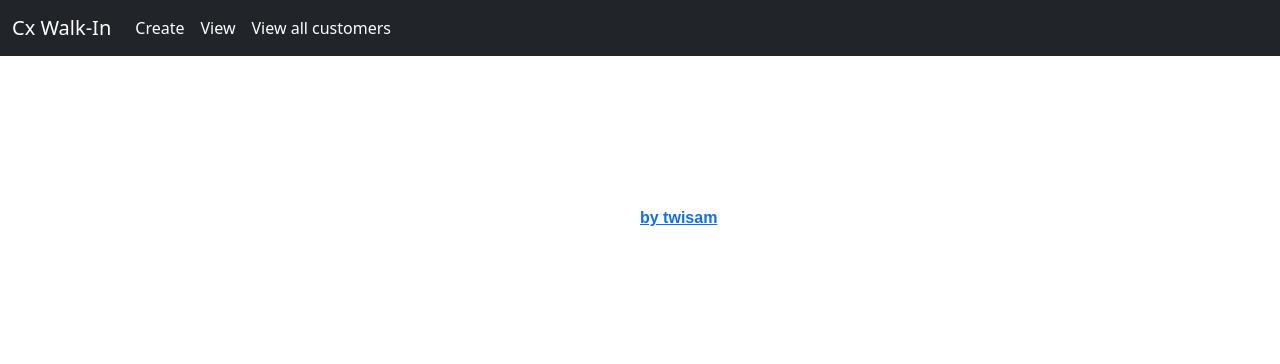
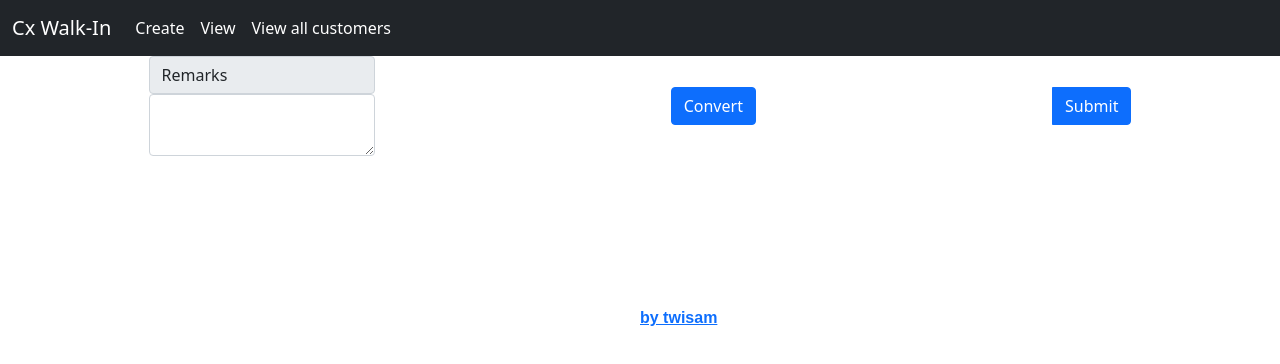
Before and after one commit to lennoxstark47/walkinregister, a React (Create React App) app: page /edit/1 in a window 1280 px wide. Shown: the top 364 px of the page. Built offline with nearby package versions, Linux system fonts and the light colour scheme; no server answers; a web font is replaced by a local one.

Commit message:
edit remarks and converted

```diff
--- a/src/App.js
+++ b/src/App.js
@@ -6,22 +6,16 @@ import Submit from './components/Submit';
 import CxList from './components/CxList';
 import succesfull from './components/succesfull';
 import unsuccessfull from './components/unsuccessfull';
+import Editcx from './components/Editcx';
 import './App.css';
 function App() {
 	return (
 		<Router>
 			<div className='App'>
 				<Navbar />
-				<Route
-					path='/'
-					exact
-					component={Submit}
-				/>
+				<Route path='/' exact component={Submit} />
 				<Route path='/view' component={Search} />
-				<Route
-					path='/cxlist'
-					component={CxList}
-				/>
+				<Route path='/cxlist' component={CxList} />
 				<Route
 					path='/success'
 					component={succesfull}
@@ -30,6 +24,7 @@ function App() {
 					path='/fail'
 					component={unsuccessfull}
 				/>
+				<Route path='/edit/:id' component={Editcx} />
 				<footer className='footer'>
 					<a href='https://github.com/lennoxstark47'>
 						by twisam
--- a/src/components/CxList.jsx
+++ b/src/components/CxList.jsx
@@ -1,5 +1,6 @@
 import axios from 'axios';
 import React, { Component } from 'react';
+import { Link } from 'react-router-dom';
 
 export default class CxList extends Component {
 	constructor(props) {
@@ -28,9 +29,8 @@ export default class CxList extends Component {
 			});
 	}
 
-	customerList() {
-		return this.state.customers.map(
-			(customer) => {
+	customerList(props) {
+		return this.state.customers.map((customer) => {
 			return (
 				<tr>
 					<td>{customer.name}</td>
@@ -43,10 +43,14 @@ export default class CxList extends Component {
 					) : (
 						<td>Not-Converted</td>
 					)}
+					<td>
+						<Link to={'/edit/' + customer._id}>
+							edit
+						</Link>
+					</td>
 				</tr>
 			);
-			}
-		);
+		});
 	}
 
 	render() {
--- /dev/null
+++ b/src/components/Editcx.jsx
@@ -0,0 +1,102 @@
+import axios from 'axios';
+import React, { Component } from 'react';
+
+export default class Editcx extends Component {
+	constructor(props) {
+		super(props);
+		this.state = {
+			remarks: '',
+			isConverted: null,
+		};
+	}
+
+	componentDidMount() {
+		axios
+			.get(
+				'https://secure-dusk-73088.herokuapp.com/api/customer/' +
+					this.props.match.params.id
+			)
+			.then((res) => {
+				this.setState({
+					isConverted: res.data.isConverted,
+				});
+				console.log(res.data);
+			})
+			.catch((err) => {
+				console.log(err);
+			});
+
+		console.log(this.state.isConverted);
+	}
+
+	onRemarksChange = (event) => {
+		this.setState({
+			remarks: event.target.value,
+		});
+	};
+
+	onToggle = (event) => {
+		if (this.state.isConverted) {
+			this.setState({ isConverted: false });
+		} else {
+			this.setState({ isConverted: true });
+		}
+	};
+
+	handleSubmit = (event) => {
+		event.preventDefault();
+		const updatedCx = {
+			remarks: this.state.remarks,
+			isConverted: this.state.isConverted,
+		};
+
+		axios
+			.put(
+				'https://secure-dusk-73088.herokuapp.com/api/customer/' +
+					this.props.match.params.id,
+				updatedCx
+			)
+			.then((res) => {
+				console.log(res.data);
+			})
+			.catch((err) => {
+				console.log(err);
+			});
+	};
+
+	render() {
+		return (
+			<div
+				className='input-group'
+				style={{
+					display: 'flex',
+					alignItems: 'center',
+					justifyContent: 'space-around',
+				}}>
+				<div>
+					<span className='input-group-text'>
+						Remarks
+					</span>
+					<textarea
+						className='form-control'
+						aria-label='Remarks'
+						onChange={this.onRemarksChange}></textarea>
+				</div>
+				<div>
+					<button
+						type='button'
+						className='btn btn-primary'
+						onClick={this.onToggle}>
+						Convert
+					</button>
+				</div>
+				<button
+					type='button'
+					className='btn btn-primary'
+					onClick={this.handleSubmit}>
+					Submit
+				</button>
+			</div>
+		);
+	}
+}
```
Lines whose indentation alone changed are shown as unchanged.
